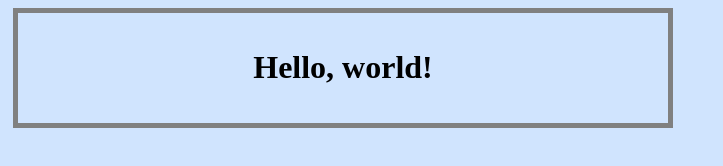
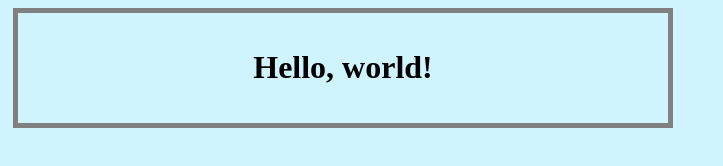
Before and after one commit to KureijiSan/Mana, a plain HTML site: page index.html in a window 1280 px wide. Shown: the whole page, without its empty margins (0-723 px from the left). Drawn offline with Linux system fonts and the light colour scheme.

Commit message:
Change background color

```diff
--- a/style.css
+++ b/style.css
@@ -1,5 +1,5 @@
 body {
-    background-color: #d0e4fe;
+    background-color: #d0f4fe;
 }
 
 div {
```
